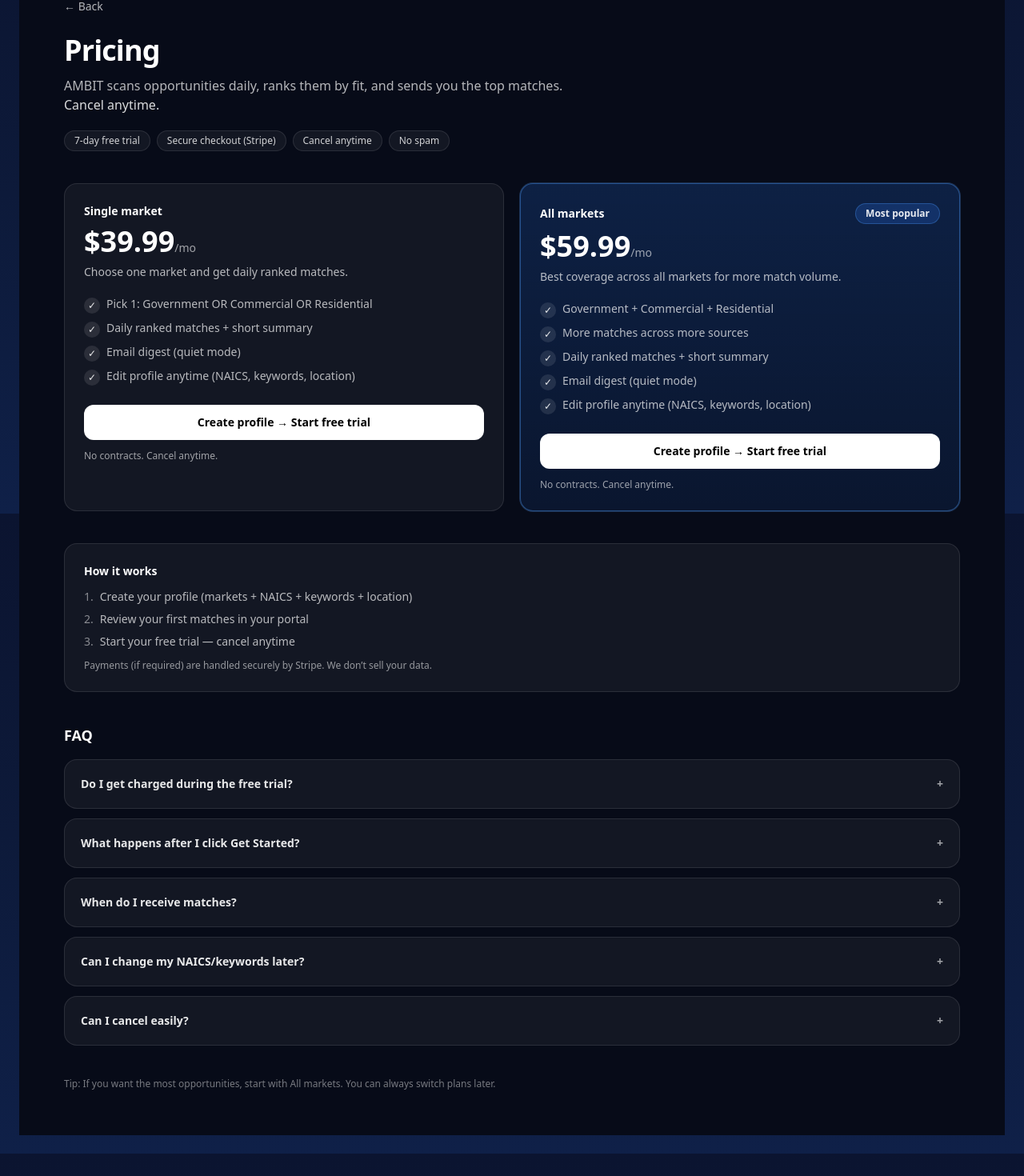
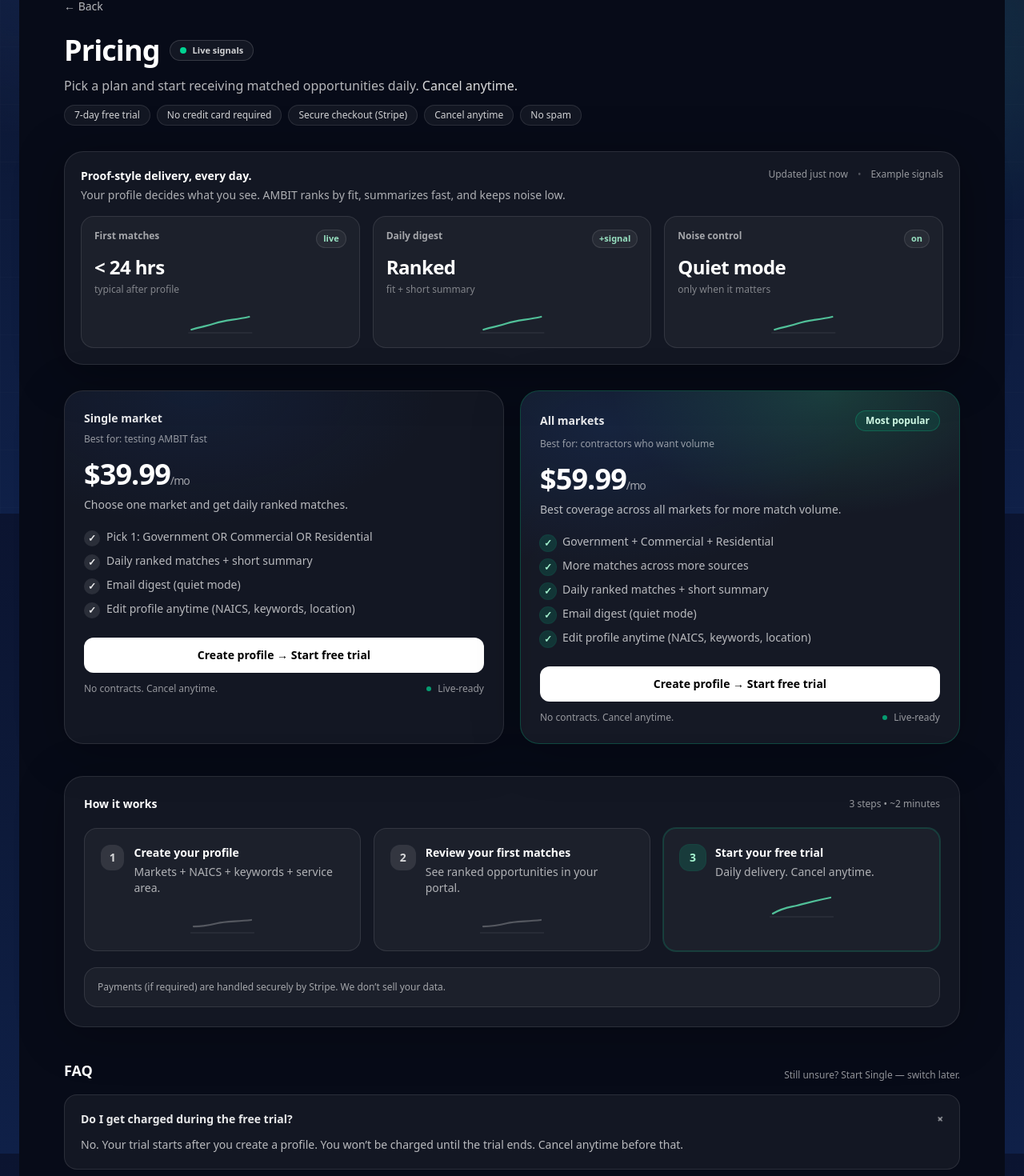
Before and after one commit to seansevrix/ambit, a Next.js app: page /pricing in a window 1280 px wide. Shown: the part 158-1628 px from the top of the page at 80% size. Built offline with nearby package versions, Linux system fonts and the light colour scheme.

Commit message:
Polish pricing page: live proof + glow

```diff
--- a/app/pricing/page.tsx
+++ b/app/pricing/page.tsx
@@ -3,6 +3,7 @@ import Link from "next/link";
 
 const TRUST_BADGES = [
   "7-day free trial",
+  "No credit card required",
   "Secure checkout (Stripe)",
   "Cancel anytime",
   "No spam",
@@ -11,42 +12,77 @@ const TRUST_BADGES = [
 const FAQ = [
   {
     q: "Do I get charged during the free trial?",
-    a: "No. Your trial starts after you create a profile. If a payment method is required, you won’t be charged until the trial ends. You can cancel anytime before that.",
+    a: "No. Your trial starts after you create a profile. You won’t be charged until the trial ends. Cancel anytime before that.",
   },
   {
     q: "What happens after I click Get Started?",
-    a: "You’ll create a quick profile (markets + NAICS + keywords + location). Then AMBIT generates your matches in your portal and you can start your free trial.",
+    a: "You’ll create a quick profile (markets + NAICS + keywords + location). Then AMBIT generates your matches in your portal and starts your trial.",
   },
   {
     q: "When do I receive matches?",
-    a: "AMBIT sends ranked opportunities on a daily email digest. You can adjust your settings anytime (quiet mode included).",
+    a: "AMBIT sends ranked opportunities daily. Quiet mode reduces noise when there aren’t new matches.",
   },
   {
     q: "Can I change my NAICS/keywords later?",
-    a: "Yes — you can edit your profile anytime and your future matches will update accordingly.",
+    a: "Yes — edit your profile anytime and your future matches update automatically.",
   },
   {
     q: "Can I cancel easily?",
-    a: "Yes. You can cancel anytime from your portal — no contracts and no hassle.",
+    a: "Yes. Cancel anytime from your portal — no contracts, no hassle.",
   },
+];
+
+type MiniStat = {
+  label: string;
+  value: string;
+  meta: string;
+  delta: string;
+};
+
+const LIVE_MINI_STATS: MiniStat[] = [
+  { label: "First matches", value: "< 24 hrs", meta: "typical after profile", delta: "live" },
+  { label: "Daily digest", value: "Ranked", meta: "fit + short summary", delta: "+signal" },
+  { label: "Noise control", value: "Quiet mode", meta: "only when it matters", delta: "on" },
 ];
 
 export default function PricingPage() {
   return (
     <div className="min-h-screen bg-[#070B18] text-white">
+      {/* Background glow + subtle grid */}
+      <div className="pointer-events-none fixed inset-0 -z-10">
+        <div className="absolute inset-0 bg-[radial-gradient(900px_600px_at_20%_0%,rgba(26,79,163,0.25),transparent_60%)]" />
+        <div className="absolute inset-0 bg-[radial-gradient(800px_520px_at_80%_25%,rgba(52,211,153,0.16),transparent_55%)]" />
+        <div className="absolute inset-0 opacity-[0.06] [background-image:linear-gradient(to_right,rgba(255,255,255,0.25)_1px,transparent_1px),linear-gradient(to_bottom,rgba(255,255,255,0.25)_1px,transparent_1px)] [background-size:72px_72px]" />
+        <div className="absolute inset-0 bg-gradient-to-b from-white/[0.03] via-transparent to-transparent" />
+      </div>
+
       <div className="mx-auto max-w-[1200px] px-6 py-14 lg:px-10">
         <Link href="/" className="text-sm text-white/70 hover:text-white">
           ← Back
         </Link>
 
-        <h1 className="mt-6 text-4xl font-semibold tracking-tight">Pricing</h1>
-        <p className="mt-3 max-w-2xl text-white/70">
-          AMBIT scans opportunities daily, ranks them by fit, and sends you the top matches.
+        {/* Header */}
+        <div className="mt-6 flex flex-col gap-3">
+          <div className="flex items-center gap-3">
+            <h1 className="text-4xl font-semibold tracking-tight">Pricing</h1>
+
+            {/* Live pill */}
+            <span className="inline-flex items-center gap-2 rounded-full border border-white/15 bg-white/5 px-3 py-1 text-[11px] font-semibold text-white/80">
+              <span className="relative flex h-2 w-2">
+                <span className="absolute inline-flex h-full w-full animate-ping rounded-full bg-emerald-400/60" />
+                <span className="relative inline-flex h-2 w-2 rounded-full bg-emerald-400" />
+              </span>
+              Live signals
+            </span>
+          </div>
+
+          <p className="max-w-2xl text-white/70">
+            Pick a plan and start receiving matched opportunities daily.
             <span className="text-white/85"> Cancel anytime.</span>
           </p>
 
           {/* Trust bar */}
-        <div className="mt-5 flex flex-wrap gap-2">
+          <div className="flex flex-wrap gap-2">
             {TRUST_BADGES.map((t) => (
               <span
                 key={t}
@@ -56,8 +92,49 @@ export default function PricingPage() {
               </span>
             ))}
           </div>
+        </div>
 
-        <div className="mt-10 grid gap-5 lg:grid-cols-2">
+        {/* Proof strip */}
+        <div className="mt-8 rounded-3xl border border-white/10 bg-white/5 p-5 shadow-[0_10px_60px_rgba(0,0,0,0.35)]">
+          <div className="flex flex-col gap-3 sm:flex-row sm:items-start sm:justify-between">
+            <div>
+              <div className="text-sm font-semibold text-white">Proof-style delivery, every day.</div>
+              <div className="mt-1 text-sm text-white/65">
+                Your profile decides what you see. AMBIT ranks by fit, summarizes fast, and keeps noise low.
+              </div>
+            </div>
+            <div className="flex items-center gap-3 text-xs text-white/55">
+              <span>Updated just now</span>
+              <span className="text-white/25">•</span>
+              <span>Example signals</span>
+            </div>
+          </div>
+
+          <div className="mt-4 grid gap-4 md:grid-cols-3">
+            {LIVE_MINI_STATS.map((s) => (
+              <div
+                key={s.label}
+                className="rounded-2xl border border-white/10 bg-white/[0.04] p-4"
+              >
+                <div className="flex items-start justify-between gap-3">
+                  <div className="text-xs font-semibold text-white/60">{s.label}</div>
+                  <span className="inline-flex items-center rounded-full border border-white/10 bg-white/5 px-2 py-0.5 text-[11px] font-semibold text-emerald-200/90">
+                    {s.delta}
+                  </span>
+                </div>
+                <div className="mt-2 text-2xl font-bold tracking-tight text-white">{s.value}</div>
+                <div className="mt-1 text-xs text-white/45">{s.meta}</div>
+
+                <div className="mt-4 text-emerald-200/80">
+                  <Sparkline />
+                </div>
+              </div>
+            ))}
+          </div>
+        </div>
+
+        {/* Plans */}
+        <div className="mt-8 grid gap-5 lg:grid-cols-2">
           <Plan
             name="Single market"
             price="$39.99"
@@ -70,6 +147,7 @@ export default function PricingPage() {
             ]}
             cta="Create profile → Start free trial"
             href="/get-started?plan=single"
+            kicker="Best for: testing AMBIT fast"
           />
 
           <Plan
@@ -87,38 +165,55 @@ export default function PricingPage() {
             href="/get-started?plan=all"
             featured
             badge="Most popular"
+            kicker="Best for: contractors who want volume"
           />
         </div>
 
-        {/* How it works */}
-        <div className="mt-10 rounded-2xl border border-white/10 bg-white/5 p-6">
+        {/* How it works (timeline) */}
+        <div className="mt-10 rounded-3xl border border-white/10 bg-white/5 p-6 shadow-[0_10px_60px_rgba(0,0,0,0.25)]">
+          <div className="flex items-center justify-between">
             <div className="text-sm font-semibold text-white">How it works</div>
-          <ol className="mt-3 space-y-2 text-sm text-white/70">
-            <li className="flex gap-2">
-              <span className="text-white/50">1.</span>
-              Create your profile (markets + NAICS + keywords + location)
-            </li>
-            <li className="flex gap-2">
-              <span className="text-white/50">2.</span>
-              Review your first matches in your portal
-            </li>
-            <li className="flex gap-2">
-              <span className="text-white/50">3.</span>
-              Start your free trial — cancel anytime
-            </li>
-          </ol>
-          <p className="mt-3 text-xs text-white/55">
+            <span className="text-xs text-white/55">3 steps • ~2 minutes</span>
+          </div>
+
+          <div className="mt-5 grid gap-4 md:grid-cols-3">
+            <Step
+              n="1"
+              title="Create your profile"
+              desc="Markets + NAICS + keywords + service area."
+            />
+            <Step
+              n="2"
+              title="Review your first matches"
+              desc="See ranked opportunities in your portal."
+            />
+            <Step
+              n="3"
+              title="Start your free trial"
+              desc="Daily delivery. Cancel anytime."
+              accent
+            />
+          </div>
+
+          <div className="mt-5 rounded-2xl border border-white/10 bg-white/[0.04] p-4 text-xs text-white/60">
             Payments (if required) are handled securely by Stripe. We don’t sell your data.
-          </p>
+          </div>
         </div>
 
         {/* FAQ */}
         <div className="mt-10">
+          <div className="flex items-end justify-between gap-4">
             <h2 className="text-lg font-semibold">FAQ</h2>
+            <div className="text-xs text-white/55">
+              Still unsure? Start Single — switch later.
+            </div>
+          </div>
+
           <div className="mt-4 space-y-3">
-            {FAQ.map((item) => (
+            {FAQ.map((item, idx) => (
               <details
                 key={item.q}
+                open={idx === 0}
                 className="group rounded-2xl border border-white/10 bg-white/5 p-5"
               >
                 <summary className="cursor-pointer list-none text-sm font-semibold text-white/90">
@@ -136,19 +231,106 @@ export default function PricingPage() {
         </div>
 
         <p className="mt-10 text-xs text-white/45">
-          Tip: If you want the most opportunities, start with All markets. You can always switch
-          plans later.
+          Tip: If you want the most opportunities, start with All markets. You can always switch plans later.
         </p>
       </div>
     </div>
   );
 }
 
-function CheckIcon() {
+function Sparkline() {
+  // Tiny “live” chart line
   return (
-    <span className="mt-[2px] inline-flex h-5 w-5 items-center justify-center rounded-full bg-white/10 text-[12px] text-white/90">
+    <svg viewBox="0 0 80 32" className="h-8 w-full" aria-hidden="true" focusable="false">
+      <path
+        d="M4 26 C 18 22, 22 22, 34 18 S 58 14, 76 10"
+        fill="none"
+        stroke="currentColor"
+        strokeWidth="2.25"
+        className="text-emerald-300/80"
+        strokeLinecap="round"
+      />
+      <path
+        d="M0 30 H80"
+        stroke="currentColor"
+        strokeWidth="1"
+        className="text-white/10"
+      />
+    </svg>
+  );
+}
+
+function CheckIcon({ featured }: { featured?: boolean }) {
+  return (
+    <span
+      className={[
+        "mt-[2px] inline-flex h-5 w-5 items-center justify-center rounded-full text-[12px] font-semibold",
+        featured
+          ? "bg-emerald-400/15 text-emerald-200 ring-1 ring-emerald-400/20"
+          : "bg-white/10 text-white/90",
+      ].join(" ")}
+    >
       ✓
     </span>
+  );
+}
+
+function Step({
+  n,
+  title,
+  desc,
+  accent,
+}: {
+  n: string;
+  title: string;
+  desc: string;
+  accent?: boolean;
+}) {
+  return (
+    <div
+      className={[
+        "rounded-2xl border bg-white/[0.04] p-5",
+        accent
+          ? "border-emerald-400/20 shadow-[0_0_0_1px_rgba(52,211,153,0.18)]"
+          : "border-white/10",
+      ].join(" ")}
+    >
+      <div className="flex items-start gap-3">
+        <div
+          className={[
+            "flex h-8 w-8 items-center justify-center rounded-xl text-sm font-bold",
+            accent
+              ? "bg-emerald-400/15 text-emerald-200 ring-1 ring-emerald-400/20"
+              : "bg-white/10 text-white/80",
+          ].join(" ")}
+        >
+          {n}
+        </div>
+        <div>
+          <div className="text-sm font-semibold text-white">{title}</div>
+          <div className="mt-1 text-sm text-white/65">{desc}</div>
+        </div>
+      </div>
+
+      <div className="mt-4 text-emerald-200/80">
+        <svg viewBox="0 0 80 32" className="h-8 w-full" aria-hidden="true" focusable="false">
+          <path
+            d={accent ? "M4 26 C 18 18, 26 18, 34 16 S 56 10, 76 6" : "M4 22 C 18 22, 26 20, 34 18 S 56 16, 76 14"}
+            fill="none"
+            stroke="currentColor"
+            strokeWidth="2.25"
+            className={accent ? "text-emerald-300/80" : "text-white/25"}
+            strokeLinecap="round"
+          />
+          <path
+            d="M0 30 H80"
+            stroke="currentColor"
+            strokeWidth="1"
+            className="text-white/10"
+          />
+        </svg>
+      </div>
+    </div>
   );
 }
 
@@ -161,6 +343,7 @@ function Plan({
   href,
   featured,
   badge,
+  kicker,
 }: {
   name: string;
   price: string;
@@ -170,30 +353,40 @@ function Plan({
   href: string;
   featured?: boolean;
   badge?: string;
+  kicker?: string;
 }) {
   return (
     <div
       className={[
-        "relative rounded-2xl border p-6",
+        "relative overflow-hidden rounded-3xl border p-6 shadow-[0_10px_60px_rgba(0,0,0,0.25)]",
         featured
-          ? "border-blue-400/40 bg-blue-500/10 shadow-[0_0_0_1px_rgba(96,165,250,0.25)]"
+          ? "border-emerald-400/25 bg-white/[0.06] shadow-[0_0_0_1px_rgba(52,211,153,0.18)]"
           : "border-white/10 bg-white/5",
       ].join(" ")}
     >
       {featured ? (
-        <div className="pointer-events-none absolute -inset-px rounded-2xl bg-gradient-to-b from-blue-500/10 to-transparent" />
-      ) : null}
+        <>
+          <div className="pointer-events-none absolute -inset-px rounded-3xl bg-[radial-gradient(450px_260px_at_70%_0%,rgba(52,211,153,0.20),transparent_60%)]" />
+          <div className="pointer-events-none absolute -inset-px rounded-3xl bg-[radial-gradient(520px_300px_at_20%_10%,rgba(26,79,163,0.20),transparent_60%)]" />
+        </>
+      ) : (
+        <div className="pointer-events-none absolute -inset-px rounded-3xl bg-[radial-gradient(500px_280px_at_30%_0%,rgba(26,79,163,0.14),transparent_60%)]" />
+      )}
 
       <div className="relative flex items-center justify-between gap-3">
-        <p className="text-sm font-semibold">{name}</p>
+        <p className="text-sm font-semibold text-white/90">{name}</p>
         {badge ? (
-          <span className="rounded-full border border-blue-400/30 bg-blue-500/20 px-3 py-1 text-xs font-semibold text-white/90">
+          <span className="rounded-full border border-emerald-400/25 bg-emerald-400/10 px-3 py-1 text-xs font-semibold text-emerald-100">
             {badge}
           </span>
         ) : null}
       </div>
 
-      <p className="relative mt-2 text-4xl font-semibold">
+      {kicker ? (
+        <div className="relative mt-2 text-xs text-white/55">{kicker}</div>
+      ) : null}
+
+      <p className="relative mt-4 text-4xl font-semibold tracking-tight">
         {price}
         <span className="text-sm font-medium text-white/60">/mo</span>
       </p>
@@ -203,7 +396,7 @@ function Plan({
       <ul className="relative mt-5 space-y-2 text-sm text-white/70">
         {bullets.map((b) => (
           <li key={b} className="flex gap-2">
-            <CheckIcon />
+            <CheckIcon featured={featured} />
             <span>{b}</span>
           </li>
         ))}
@@ -221,7 +414,13 @@ function Plan({
         {cta}
       </Link>
 
-      <p className="relative mt-3 text-xs text-white/60">No contracts. Cancel anytime.</p>
+      <div className="relative mt-3 flex items-center justify-between text-xs text-white/55">
+        <span>No contracts. Cancel anytime.</span>
+        <span className="inline-flex items-center gap-2">
+          <span className="h-1.5 w-1.5 rounded-full bg-emerald-400/70" />
+          Live-ready
+        </span>
+      </div>
     </div>
   );
 }
```
Lines whose indentation alone changed are shown as unchanged.
